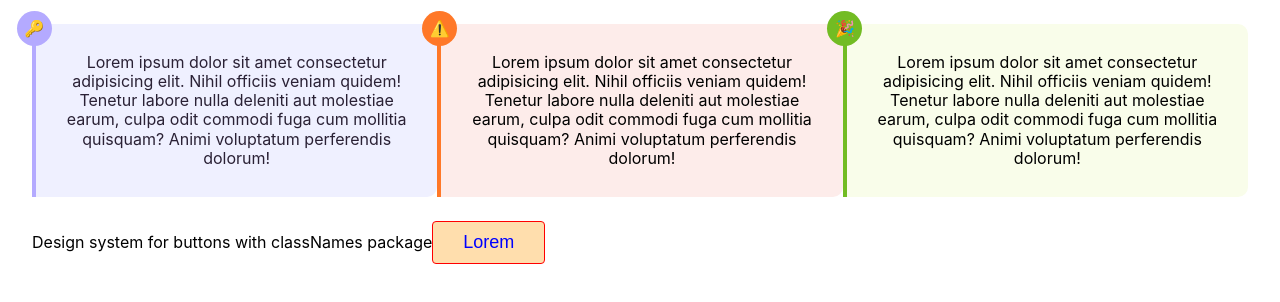
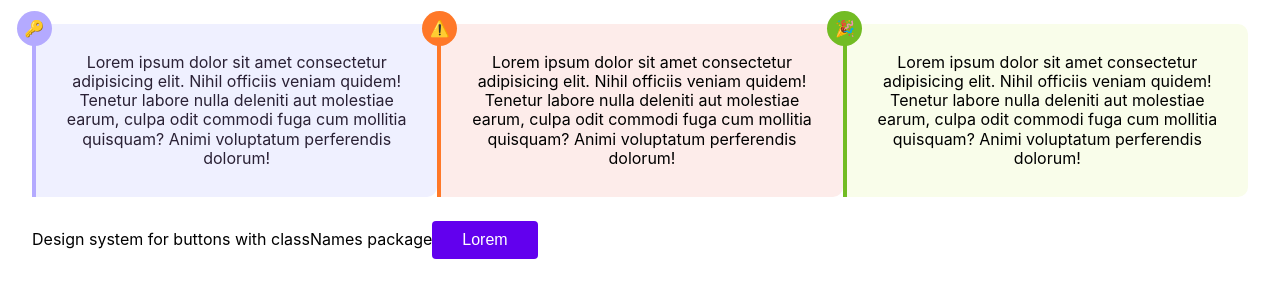
Before and after one commit to amaben2020/storybook, a Next.js app: page / in a window 1280 px wide. Shown: the top 302 px of the page. Built offline with nearby package versions, Linux system fonts and the light colour scheme.

Commit message:
making addons

```diff
--- a/components/Button/CustomButton.jsx
+++ b/components/Button/CustomButton.jsx
@@ -7,8 +7,8 @@ const CustomButton = ({ variant, type, className, children }) => {
   const buttonClass = cn(style.button, style.root, {
     [style.button__primary]: type === 'primary',
     [style.button__secondary]: type === 'secondary',
-    [style.button__s]: variant === 'primary',
-    [style.button__m]: variant === 'danger',
+    [style.button__success]: variant === 'success',
+    [style.button__danger]: variant === 'danger',
   });
   return <button className={buttonClass}>{children}</button>;
 };
--- a/components/Button/customButton.module.css
+++ b/components/Button/customButton.module.css
@@ -5,36 +5,27 @@
   user-select: none;
   -webkit-user-select: none;
   padding: 10px 30px;
-  background: transparent;
-
-  /* TODO: Implement design system */
-  /* font: var(--btn-font);
-  color: var(--btn-fg-color);
-  background: var(--btn-bg-color);
-  padding: var(--btn-label-padding); */
 }
 
 .button:hover {
   opacity: 50%;
 }
 
-.button__s {
-  --btn-font: var(--font-s);
-  font-size: 14px;
-  --btn-label-padding: var(--spacing-s) var(--spacing-m);
+.button__success {
+  background: rgb(13, 189, 13);
+  color: white;
 }
-.button__m {
-  --btn-font: var(--font-m);
-  font-size: 18px;
-  border: 0.2px solid red;
-  --btn-label-padding: var(--spacing-m) var(--spacing-l);
+.button__danger {
+  background: #b00020;
+  color: white;
 }
 .button__primary {
-  --btn-fg-color: var(--complement-color);
-  color: blue;
-  background: navajowhite;
+  color: white;
+  background: #6200ee;
+  font-size: 16px;
 }
 .button__secondary {
-  --btn-fg-color: var(--secondary-complement-color);
-  color: green;
+  color: black;
+  background: #018786;
+  font-size: 18px;
 }
```
Also changed, not shown: 1 other file (tests, documents, lock files or other folders).
